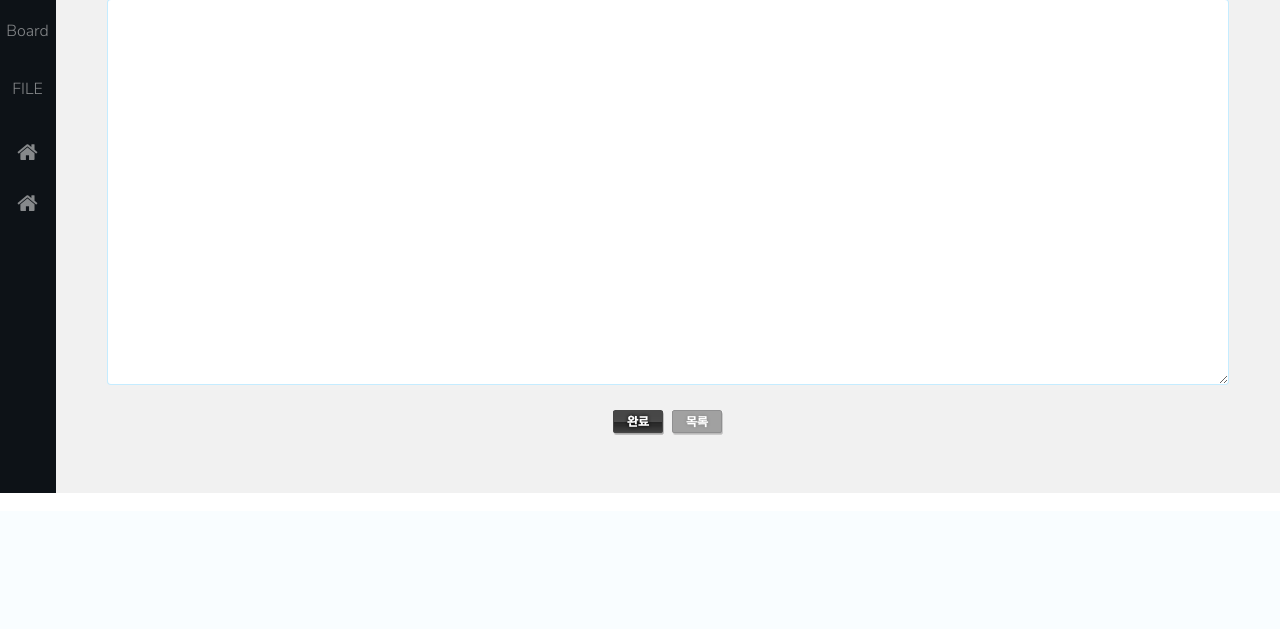
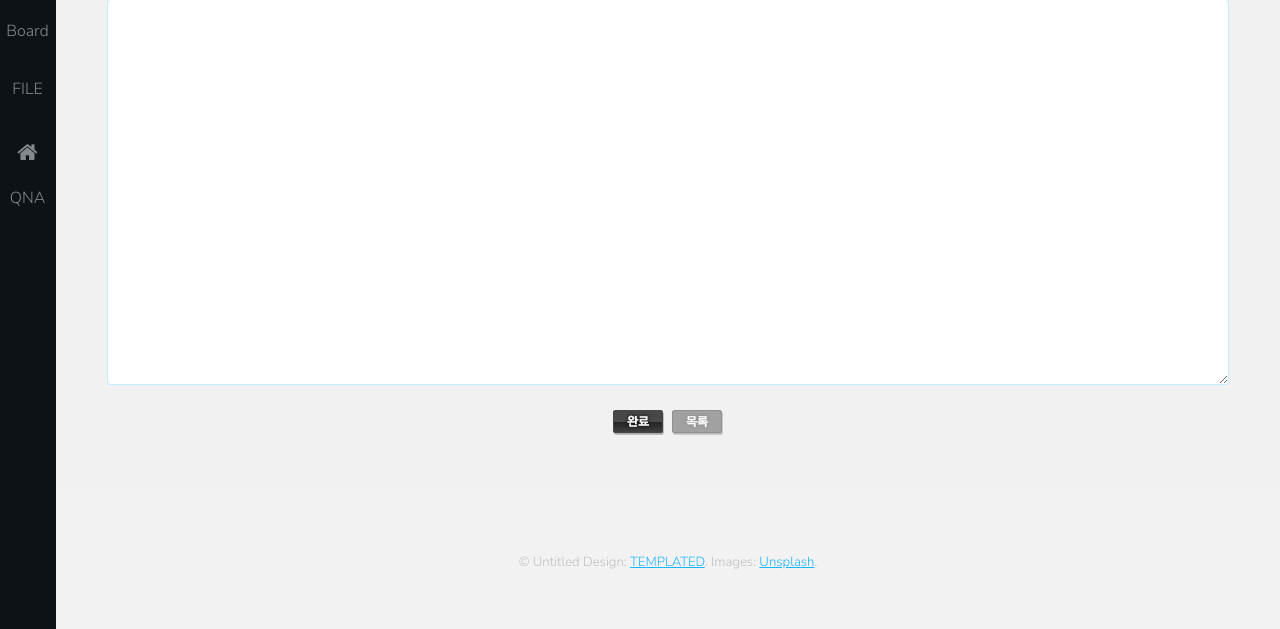
Before and after one commit to koreatech-sjr/homework_php, a PHP site: page /qna/write_form.php in a window 1280 px wide. Shown: the part 289-918 px from the top of the page. Before the commit the page ends 782 px from the top, so only its background shows below. Run offline with PHP 8.4, Linux system fonts and the light colour scheme; data that the repository does not hold is empty.

Commit message:
add footer // next TODO: write_form in qna

```diff
--- a/concert/write_form.php
+++ b/concert/write_form.php
@@ -189,6 +189,11 @@
 							<!-- end of content -->
 						</div>
 				</section>
+				<footer id="footer">
+					<div class="copyright">
+						&copy; Untitled Design: <a href="https://templated.co/">TEMPLATED</a>. Images: <a href="https://unsplash.com/">Unsplash</a>.
+					</div>
+				</footer>
 			</section>
 
 			</div>
--- a/download/list.php
+++ b/download/list.php
@@ -231,7 +231,13 @@ $number--;
 						</div>
 						<!-- end of content -->
 					</div>
+					<footer id="footer">
+						<div class="copyright">
+							&copy; Untitled Design: <a href="https://templated.co/">TEMPLATED</a>. Images: <a href="https://unsplash.com/">Unsplash</a>.
+						</div>
+					</footer>
 				</section>
+
 			</div>
 			<!-- end of wrap -->
 		</body>
--- a/download/write_form.php
+++ b/download/write_form.php
@@ -189,6 +189,11 @@
 							<!-- end of content -->
 						</div>
 				</section>
+				<footer id="footer">
+					<div class="copyright">
+						&copy; Untitled Design: <a href="https://templated.co/">TEMPLATED</a>. Images: <a href="https://unsplash.com/">Unsplash</a>.
+					</div>
+				</footer>
 			</section>
 
 			</div>
--- a/free/write_form.php
+++ b/free/write_form.php
@@ -170,6 +170,11 @@
 					<!-- end of inner -->
 				</section>
 				<!-- end of section -->
+				<footer id="footer">
+					<div class="copyright">
+						&copy; Untitled Design: <a href="https://templated.co/">TEMPLATED</a>. Images: <a href="https://unsplash.com/">Unsplash</a>.
+					</div>
+				</footer>
 			</section>
 			<!-- end of main -->
 		</div>
--- a/index.php
+++ b/index.php
@@ -28,10 +28,10 @@
 						<li><a href="./member/member_form.php"><!--회원가입--><p>Join</p></a></li>
 						<li><a href="./memo/memo.php"><p>1-Line</p></a></li>
 						<li><a href="./free/list.php"><p>SALE</p></a></li>
-						<li><a href="./concert/list.php"><p>BOARD</p></a></li>
+						<li><a href="./concert/list.php"><p>Board</p></a></li>
 						<li><a href="./download/list.php"><p>FILE</p></span></a></li>
 						<li><a href="./greet/list.php"><span class="icon fa-home"></span></a></li>
-						<li><a href="./qna/list.php"><span class="icon fa-home"></span></a></li>
+						<li><a href="./qna/list.php"><p>QNA</p></span></a></li>
 				<?
 				}
 				else
--- a/lib/top_login1.php
+++ b/lib/top_login1.php
@@ -17,7 +17,7 @@ p {
       <li><a href="../concert/list.php"><p>Board</p></a></li>
       <li><a href="../download/list.php"><p>FILE</p></a></li>
       <li><a href="../greet/list.php"><span class="icon fa-home"></span></a></li>
-      <li><a href="../qna/list.php"><span class="icon fa-home"></span></a></li>
+      <li><a href="../qna/list.php"><p>QNA</p></a></li>
 <?
 }
 else
@@ -33,7 +33,7 @@ else
       <li><a href="../concert/list.php"><p>Board</p></span></a></li>
       <li><a href="../download/list.php"><p>FILE</p></a></li>
       <li><a href="../greet/list.php"><span class="icon fa-home"></span></a></li>
-      <li><a href="../qna/list.php"><span class="icon fa-home"></span></a></li>
+      <li><a href="../qna/list.php"><p>QNA</p></span></a></li>
   <?
 }
 ?>
--- a/qna/list.php
+++ b/qna/list.php
@@ -222,6 +222,11 @@ if($userid)
 				</div>
 			</div>
 		</section>
+		<footer id="footer">
+			<div class="copyright">
+				&copy; Untitled Design: <a href="https://templated.co/">TEMPLATED</a>. Images: <a href="https://unsplash.com/">Unsplash</a>.
+			</div>
+		</footer>
 	</section>
 
 </div> <!-- end of wrap -->
--- a/qna/write_form.php
+++ b/qna/write_form.php
@@ -129,6 +129,11 @@
 							<!-- end of content -->
 						</div>
 				</section>
+				<footer id="footer">
+					<div class="copyright">
+						&copy; Untitled Design: <a href="https://templated.co/">TEMPLATED</a>. Images: <a href="https://unsplash.com/">Unsplash</a>.
+					</div>
+				</footer>
 			</section>
 
 			</div>
```
Also changed, not shown: concert/list.php (+7 -5 lines), memo/memo.php (+3 -5 lines).
